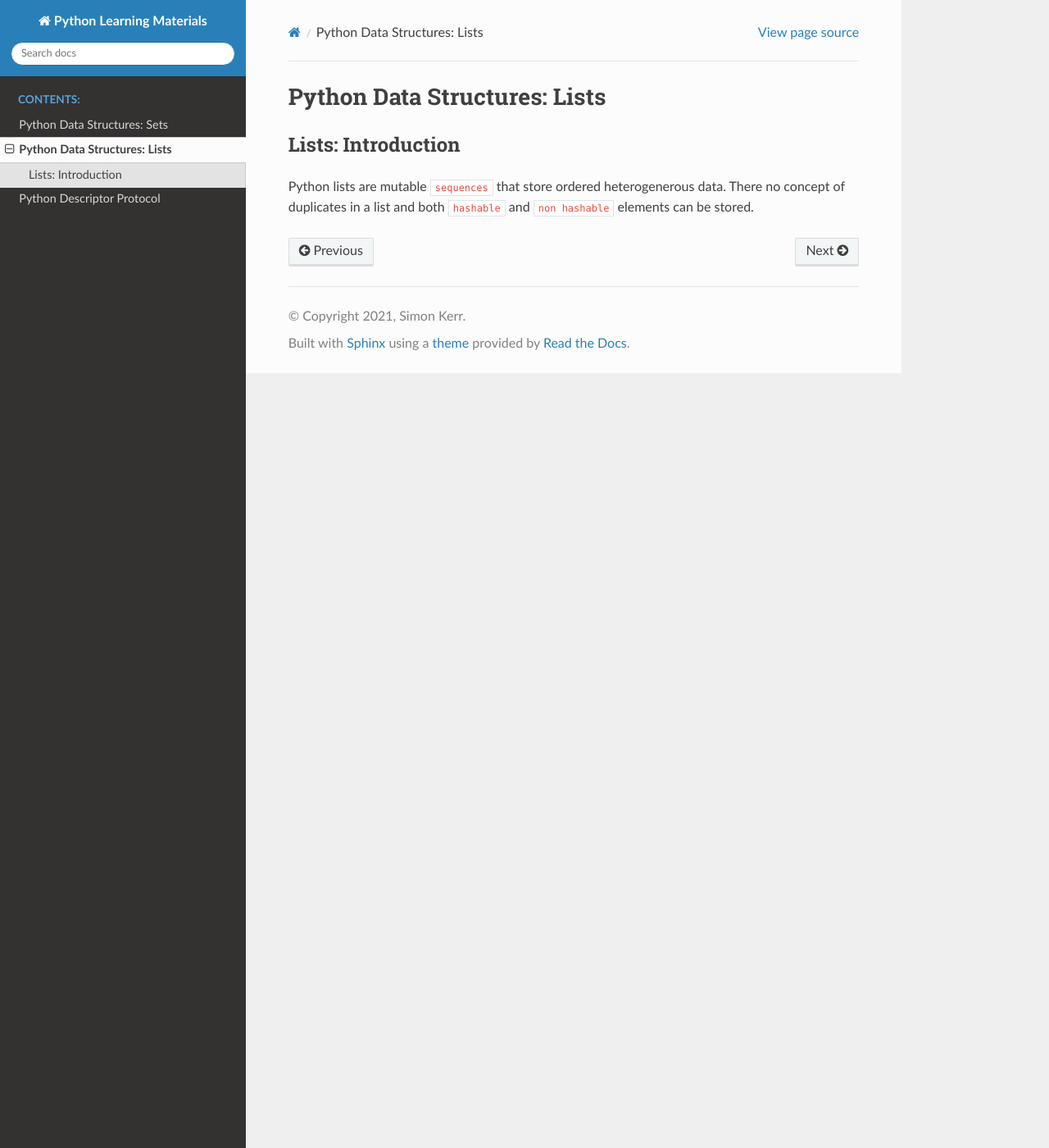
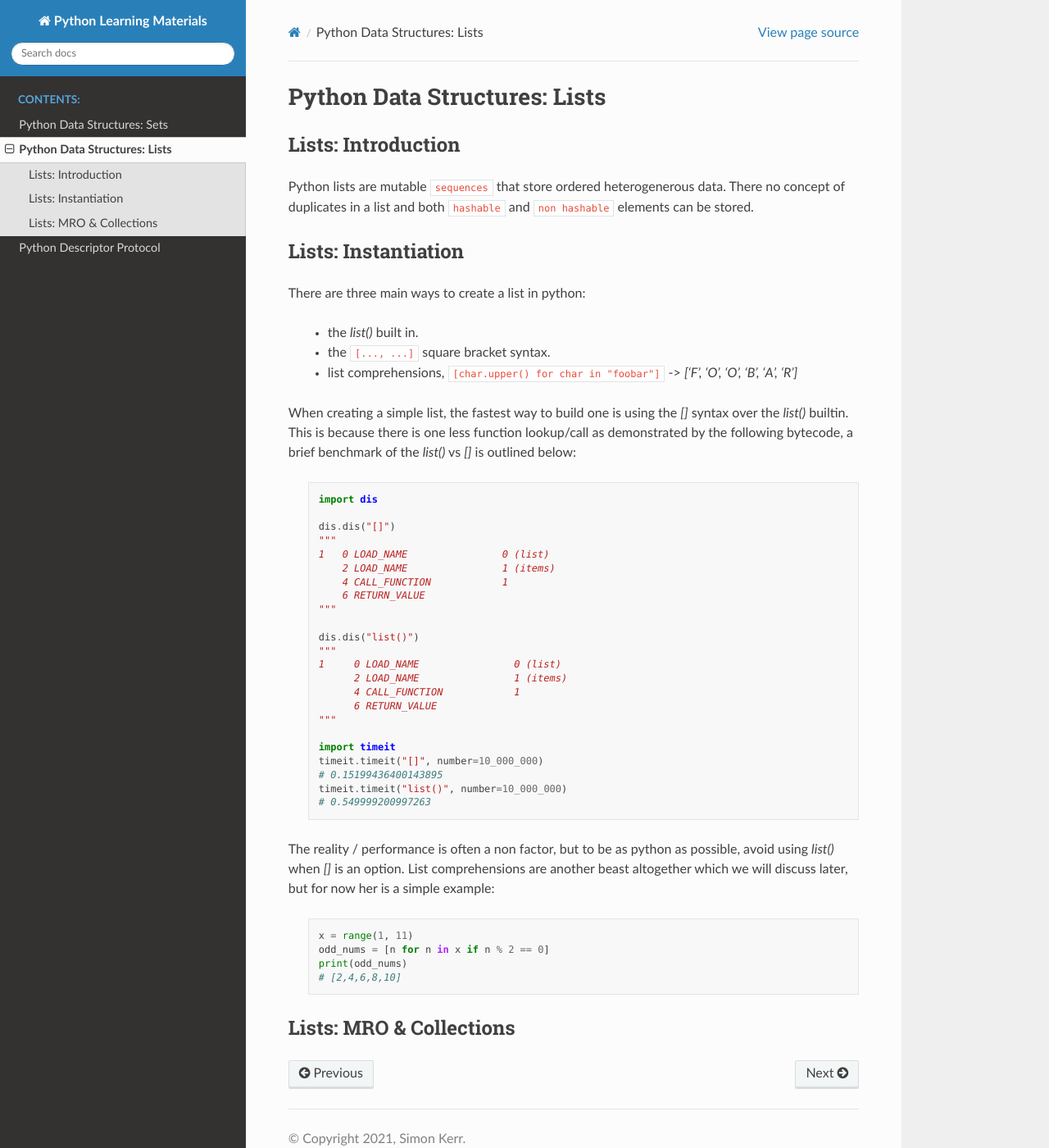
Before and after one commit to symonk/pydocs, a Sphinx documentation site: the page built from docs/source/_data_structures/lists.rst, in a window 1280 px wide and 1400 px high. Shown: the whole window at 82% size. Built offline with Sphinx 7.4.7 and the Read the Docs theme 2.0.0, drawn with Linux system fonts in a browser that asks for light colours.

Commit message:
adding lists instantiation

```diff
--- a/docs/source/_data_structures/lists.rst
+++ b/docs/source/_data_structures/lists.rst
@@ -6,3 +6,56 @@ Lists: Introduction
 
 Python lists are mutable ``sequences`` that store ordered heterogenerous data.  There no concept of duplicates
 in a list and both ``hashable`` and ``non hashable`` elements can be stored.
+
+Lists: Instantiation
+---------------------
+
+There are three main ways to create a list in python:
+
+    * the `list()` built in.
+    * the ``[..., ...]`` square bracket syntax.
+    * list comprehensions, ``[char.upper() for char in "foobar"]`` -> `['F', 'O', 'O', 'B', 'A', 'R']`
+
+When creating a simple list, the fastest way to build one is using the `[]` syntax over the `list()` builtin.
+This is because there is one less function lookup/call as demonstrated by the following bytecode, a brief benchmark
+of the `list()` vs `[]` is outlined below:
+
+    .. code-block:: python
+
+        import dis
+
+        dis.dis("[]")
+        """
+        1   0 LOAD_NAME                0 (list)
+            2 LOAD_NAME                1 (items)
+            4 CALL_FUNCTION            1
+            6 RETURN_VALUE
+        """
+
+        dis.dis("list()")
+        """
+        1     0 LOAD_NAME                0 (list)
+              2 LOAD_NAME                1 (items)
+              4 CALL_FUNCTION            1
+              6 RETURN_VALUE
+        """
+
+        import timeit
+        timeit.timeit("[]", number=10_000_000)
+        # 0.15199436400143895
+        timeit.timeit("list()", number=10_000_000)
+        # 0.549999200997263
+
+The reality / performance is often a non factor, but to be as python as possible,
+avoid using `list()` when `[]` is an option.  List comprehensions are another beast
+altogether which we will discuss later, but for now her is a simple example:
+
+    .. code-block:: python
+
+        x = range(1, 11)
+        odd_nums = [n for n in x if n % 2 == 0]
+        print(odd_nums)
+        # [2,4,6,8,10]
+
+Lists: MRO & Collections
+-------------------------
```
